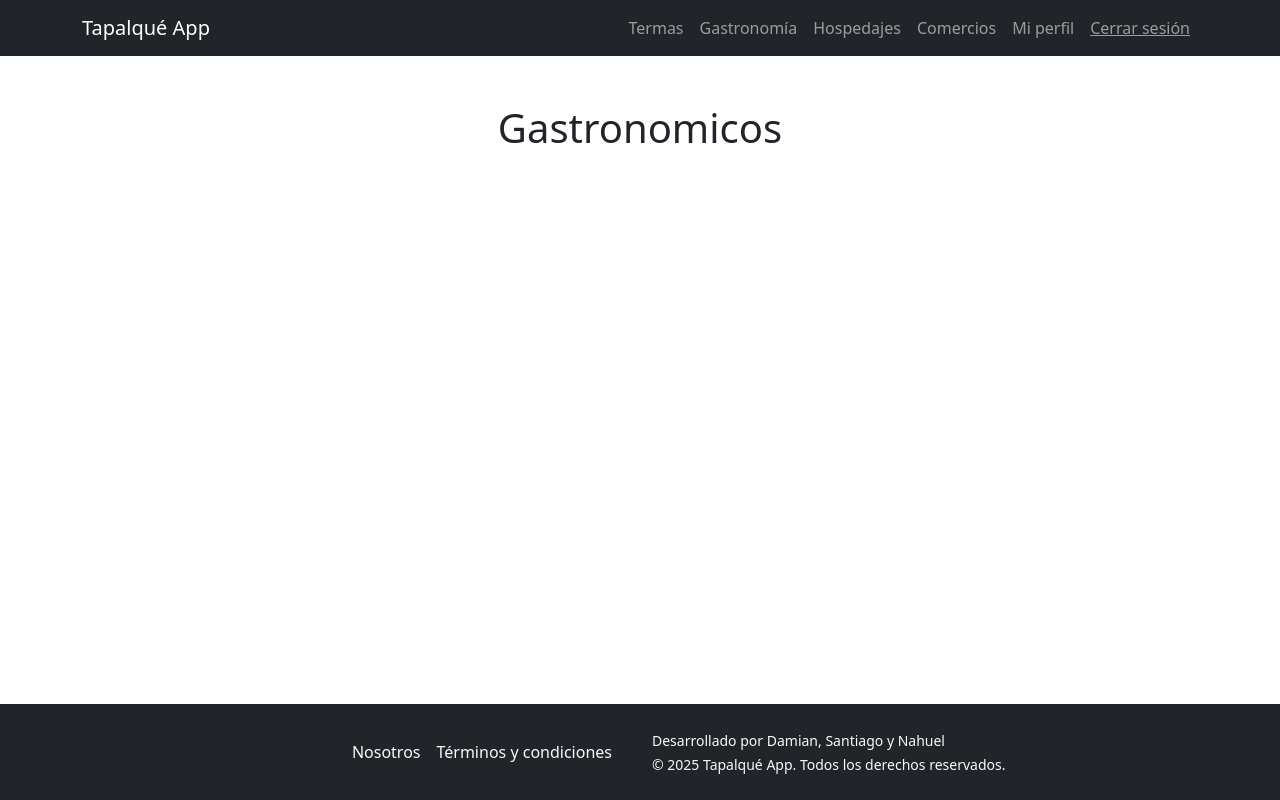
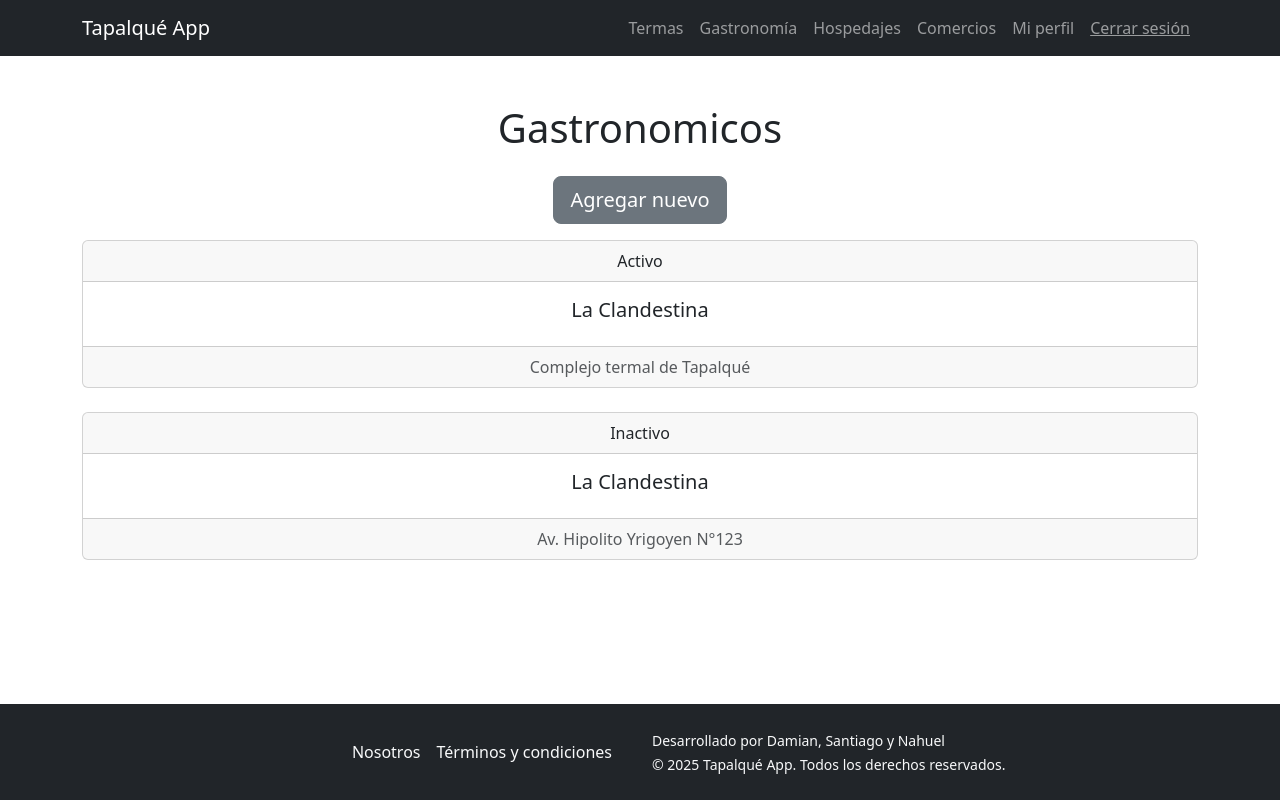
Before and after one commit to DamianZingale/TapalqueApp, a React (Vite) app in the folder portal Frontend/: page /admin/gastronomicos in a window 1280 px wide. Built offline with nearby package versions, Linux system fonts and the light colour scheme.

Commit message:
Update AdminGralGastronomicosPage.tsx

```diff
--- a/portal Frontend/src/features/administrador general/pages/AdminGralGastronomicosPage.tsx
+++ b/portal Frontend/src/features/administrador general/pages/AdminGralGastronomicosPage.tsx
@@ -1,7 +1,42 @@
+import { useState } from "react";
 import { Title } from "../../../shared/components/Title"
+import { BotonAgregar } from "../components/BotonAgregar"
+import { BotonesAccionAdmin } from "../components/BotonesAccionAdmin"
+import { ListadoLocales } from "../components/ListadoLocales";
 
 export const AdminGralGastronomicosPage = () => {
+  const [selectedId, setSelectedId] = useState<string | null>(null);
+  const [locales] = useState([
+    {
+      id: "1",
+      estado: "Activo",
+      nombre: "La Clandestina",
+      direccion: "Complejo termal de Tapalqué",
+    },
+    {
+      id: "2",
+      estado: "Inactivo",
+      nombre: "La Clandestina",
+      direccion: "Av. Hipolito Yrigoyen N°123",
+    },
+  ]);
+  const selectedLocal = locales.find((local) => local.id === selectedId);
+
   return (
-    <Title text="Gastronomicos" />
+    <>
+      <Title text="Gastronomicos" />
+      <BotonAgregar />
+      {selectedLocal && (
+        <BotonesAccionAdmin estado={selectedLocal.estado} />)}
+
+      {locales.map((local) => (
+        <ListadoLocales
+          key={local.id}
+          {...local}
+          onSelect={(id) => setSelectedId(id)}
+          selectedId={selectedId}
+        />
+      ))}
+    </>
   )
 }
```
